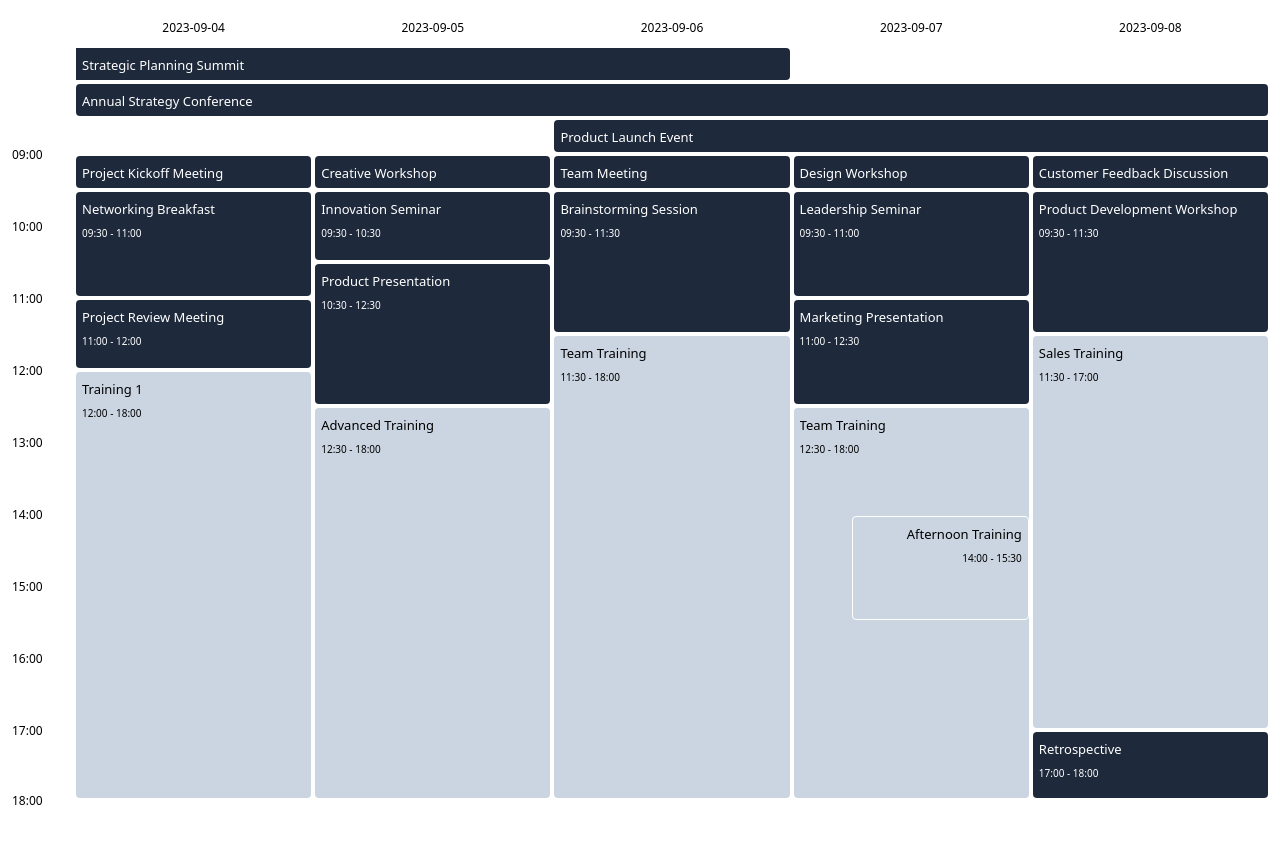
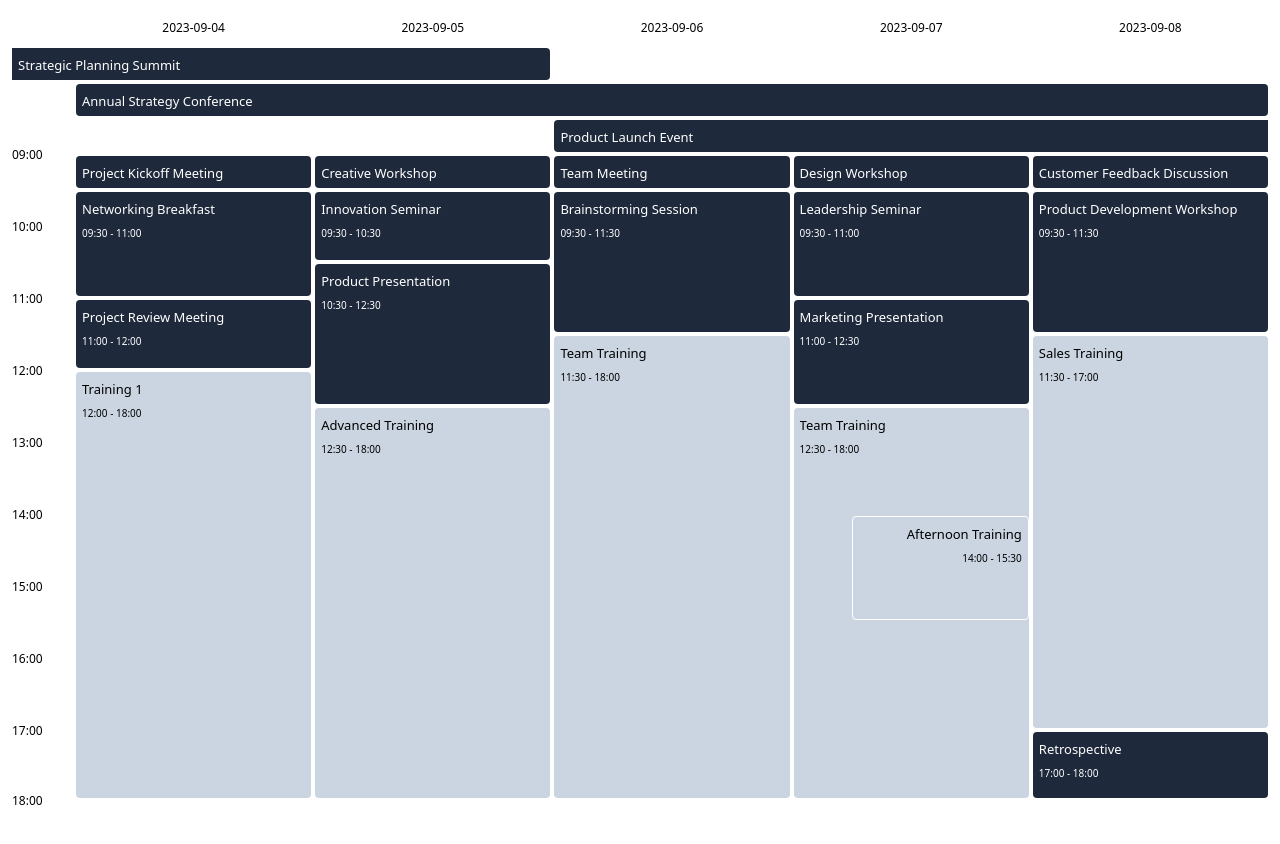
Before and after one commit to karlhorky/tailwind-css-tricks, a Next.js app in the folder demos/next-js-calendar-week-view/: page / in a window 1280 px wide. Built offline with nearby package versions, Linux system fonts and the light colour scheme.

Commit message:
Fix multi-day grid-column-end span of 6, simplify
dateIndex will be -1  if the date is not found in the current dates, which will lead to an off-by-one error for the calculation of the multi-day grid-column-end span count (eg. 6 instead of 5)

```diff
--- a/demos/next-js-calendar-week-view/app/Calendar.tsx
+++ b/demos/next-js-calendar-week-view/app/Calendar.tsx
@@ -167,15 +167,12 @@ export default function Calendar<Route extends string>(props: Props<Route>) {
       return twMerge(
         'flex max-h-full flex-col break-words rounded p-[7px_6px_5px] text-[13px] leading-[20px] no-underline transition-[background-color] hover:z-10 hover:h-min hover:max-h-none hover:min-h-full',
         colStartClasses[
-          Math.max(
-            1,
-            timeSlotColCount + dateIndex,
-          ) as keyof typeof colStartClasses
+          (timeSlotColCount + (dateIndex || 0)) as keyof typeof colStartClasses
         ],
         event.isMultiDay &&
           colSpanClasses[
             Math.min(
-              props.dates.length - dateIndex,
+              props.dates.length - (dateIndex || 0),
               event.end.diff(
                 dayjs.max(event.start, dayjs(props.dates[0])),
                 'days',
```
